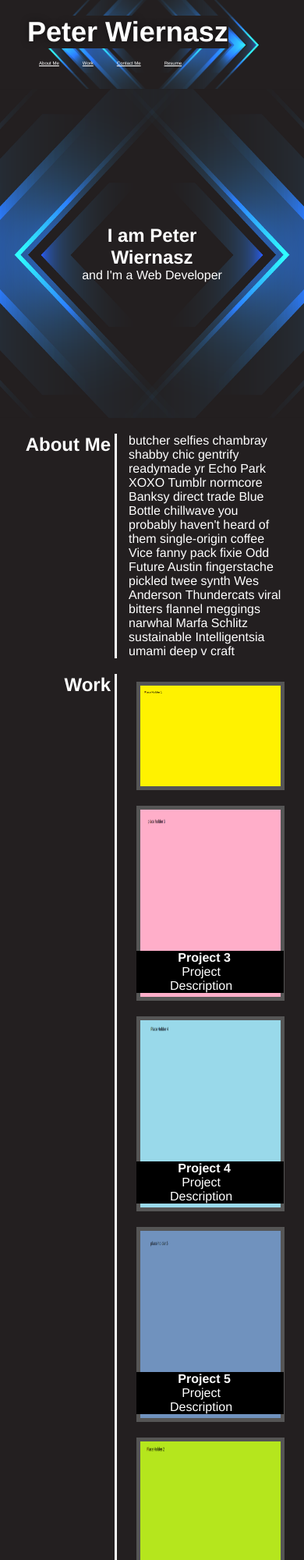
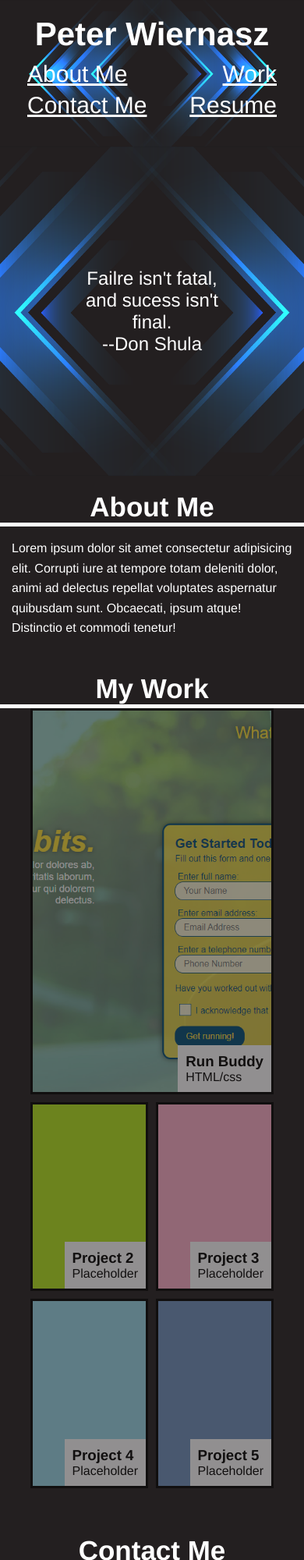
Before and after one commit to PWiernasz/Professional-Portfolio, a plain HTML site: page index.html in a window 390 px wide. Shown: the top 2000 px of the page at 78% size. Drawn offline with Linux system fonts and the light colour scheme.

Commit message:
switched back to grid for projects and addded media queries

```diff
--- a/assets/css/style.css
+++ b/assets/css/style.css
@@ -1,9 +1,11 @@
+/* color variables */
 :root {
     --primary-color: #231f20;
-    --secondary-color: #024e76;
+    --secondary-color: #30ffff;
     --tertiary-color: white;
   }
 
+/* remove default CSS styling */
   * {
     box-sizing: border-box;
     margin: 0;
@@ -17,42 +19,39 @@
   }
 
 .Section-Title {
-    min-width: 150px;
-    border-Right: 3px solid;
-    text-align: end;
-    float: Left;
-    flex: 1;
-    padding: 0px 5px 0px 10px;
-
+    border-right: 5px solid var(--tertiary-color);
+    min-height: 100%;
+    text-align: right;
+    padding-right: 20px;
+    min-width: 20%;
+    max-width: 20%;
 }
 
+.Section-Title h2 {
+    font-size: 36px;
+}
+
+/* header styling */
   header {
-    padding: 20px 35px;
+    padding: 20px;
     display: flex;
     justify-content: space-between;
     flex-wrap: wrap;
-    position: -webkit-sticky;
     position: sticky;
     top: 0;
     background-image: url("../images/banner.webp");
     background-size: cover;
     background-position: center;
     background-attachment: fixed;
-
-
     background-position: 50%;
     z-index: 9999;
-
-
   }
 
   header h1 {
     font-weight: bold;
     margin: 0;
-    font-size: 36px;
+    font-size: 42px;
     color: var(--tertiary-color);
-    background-color: var(--primary-color);
-    text-shadow: 0 0 10px rgba(0, 0, 0, 0.5);
   }
 
   header a {
@@ -61,31 +60,28 @@
   }
 
   header nav {
-    margin: 7px 0;
+    margin: 10px 0;
   }
 
   header nav ul {
     display: flex;
     flex-wrap: wrap;
     justify-content: space-between;
-    align-items: center;
     list-style: none;
   }
 
   header nav ul li a {
     padding: 10px 15px;
     font-weight: lighter;
-    font-size: 1.55vw;
+    font-size: 30px;
     text-decoration: underline;
   }
 
   header nav ul li a:hover {
-    background: var(--primary-color);
     color: var(--secondary-color);
-    border-radius: 15px;
-    text-shadow: none;
   }
 
+/* hero styling */
 .hero {
     background-image: url("../images/banner.webp");
     height: 50%;
@@ -96,168 +92,224 @@
 }
 
 .hero-text {
+    font-size: 24px;
     text-align: center;
     position: absolute;
     top: 50%;
     left: 50%;
     transform: translate(-50%, -50%);
-    color: white;
+    color: var(--tertiary-color);
+  }
+
+/* about styling */
+  .about {
+    display: flex;
+    justify-content: space-between;
+    align-items: stretch;
+    padding-top: 20px;
+  }
+
+  .about p {
+    font-size: 20px;
+    padding: 0 30px;
+    line-height: 1.6;
+    width: 90%;
   }
 
 
-  .about {
+/* my work styling */
+.my-work {
+    padding: 30px 0;
     display: flex;
+    justify-content: space-between;
+    background-color: var(--primary);
+}
 
-    padding-top: 20px;
+.my-work h2 {
+    color: var(--secondary);
+}
 
-  }
+.projects-grid-wrapper {
+    width: 80%;
+    height: 1000px;
+    display: flex;
+    justify-content: center;
+}
+
+.projects-grid {
+    width: 70%;
+    display: grid;
+    grid-template-columns: repeat(2, 1fr);
+    grid-template-rows: repeat(4, 1fr);
+    gap: 10px;
+}
+
+.project {
+    border: solid;
+    color: black;
+    display: flex;
+    justify-content: flex-end;
+    align-items: flex-end;
+    text-decoration: none;
+    background-size: cover;
+    background-position: center;
+    opacity: 0.5;
+}
+
+.project:hover {
+    opacity: 1.0;
+}
+
+.project1 {
+    grid-column: 1/3;
+    grid-row: span 2;
+    background-image: url("../images/run-buddy.png");
+}
+
+.project2 {
+    background-image: url("../images/project2.png");
+    background-position: 50% 15%;
+}
+
+.project3 {
+    background-image: url("../images/project3.png");
+    background-position: 60% 50%;
+}
+
+.project4 {
+    background-image: url("../images/project4.png");
+}
+
+.project5 {
+    background-image: url("../images/project5.png");
+}
+
+.project-label {
+    background-color: var(--tertiary-color);
+    color: var(--primary);
+    padding: 10px;
+}
+
+/* contact me styling  */
+footer {
+    display: flex;
+    justify-content: space-between;
+    flex-wrap: wrap;
+    padding-top: 30px;
+    margin-bottom: 30px;
+}
+
+.content-wrapper {
+    width: 80%;
+    display: flex;
+    justify-content: center;
+    align-items: center;
+}
+
+#contact-list {
+    width: 60%;
+}
+
+footer ul {
+    list-style: none;
+    display: flex;
+    flex-wrap: wrap;
+    justify-content: space-between;
+    align-content: center;
+    font-size: 30px;
+    font-weight: bolder;
+}
+
+footer ul li {
+    font-weight: bold;
+}
+
+footer ul li a {
+    text-decoration: none;
+    color: var(--primary);
+    padding: 8px;
+    font-weight: bold;
+}
+
+footer ul li a:hover {
+    color: var(--secondary-color);
+}
 
 
+/* MEDIA QUERY FOR TABLET SCREENS AND SMALLER */
+@media screen and (max-width: 768px) {
 
+    .Section-Title h2 {
+        font-size: 35px;
+    }
 
-  .about p {
-      padding: 0px 15px;
-      float: left;
-      width: 95%;
+    .about p {
+        font-size: 16px;
+        line-height: 1.6;
+    }
+}
 
+/* MEDIA QUERY FOR MOBILE PHONE SCREENS AND SMALLER */
+@media screen and (max-width: 575px) {
+    header {
+        justify-content: center;
+        padding: 20px;
+    }
 
-  }
-
-  .projects {
-
-    padding: 0px 15px;
-    width: 100%;
-    display: flex;
-      flex-wrap: wrap;
-
-  }
-
-  .primary-projects {
-    padding: 10px;
-    text-align: center;
-    position: relative;
-
-  }
-
-  .projects img {
-    border: 5px solid #555;
-    max-width: 100%;
-    max-height: 100%;
-  }
-
-  .secondary-projects {
-      display: flex;
-      flex-wrap: wrap;
+    header nav ul {
+        min-height: 80px;
     }
 
 
-  .card {
-    padding: 10px;
-    text-align: center;
-    position: relative;
+    .about {
+        flex-direction: column;
+    }
 
-  }
+    .Section-Title {
+        border-bottom: 5px solid var(--tertiary-color);
+        border-right: none;
+        text-align: center;
+        min-width: 100%;
+        max-width: 100%;
+        padding: 0;
+    }
 
+    .about p {
+        font-size: 16px;
+        line-height: 1.6;
+        width: 100%;
+        padding: 15px;
+    }
 
-  .card img {
-    width: 345px;
-    height: 250px;
-    flex: 1 12%;
+    .my-work {
+        flex-direction: column;
+        padding: 30px 0;
+    }
 
-  }
+    .projects-grid-wrapper {
+        width: 100%;
+    }
 
-  .text-block {
-    position: absolute;
-    bottom: 20px;
-    background-color: black;
-    color: white;
-    padding-left: 5px;
-    padding-right: 20px;
-    border-left: none;
-  }
+    .projects-grid {
+        width: 80%;
+    }
 
+    footer {
+        flex-direction: column;
+    }
 
+    footer ul {
+        flex-direction: column;
+        padding: 5px;
+    }
 
-  .contact {
+    .content-wrapper {
+        width: 100%;
+    }
 
-
-    padding-top: 20px;
-    padding-bottom: 20px;
-    padding-right: 20px;
-
-  }
-
-
-
-
-  .contact div ul {
-    display: flex;
-    flex-wrap: wrap;
-    justify-content: space-around;
-    align-items: center;
-    list-style: none;
-
-  }
-
-  .contact div ul li a {
-    padding: 10px 15px;
-    font-weight: lighter;
-    font-size: 1.55vw;
-    text-decoration: underline;
-    color: var(--tertiary-color);
-  }
-
-  /* UTILITIES */
-.text-left {
-    text-align: left;
-  }
-
-  .text-right {
-    text-align: right;
-  }
-
-  .flex-row {
-    display: flex;
-  }
-
-  .image-grid {
-      --gap: 16px;
-      --num-cols: 2;
-      --row-height: 300px;
-
-      box-sizing: border-box;
-      padding: var(--gap);
-
-      display: grid;
-      grid-template-columns: repeat(var(--num-cols), 1fr);
-      grid-auto-rows: var(--row-height);
-      gap: var(--gap);
-  }
-
-  .image-grid img {
-      width: 100%;
-      height: 100%;
-      object-fit: cover;
-  }
-
-  .image-grid-col-2 {
-      grid-column: span 2;
-  }
-
-  .image-grid-row-2 {
-    grid-row: span 2;
-}
-
-  @media screen and (max-width: 980px) {
-      .image-grid {
-          --row-height: 200px;
-      }
-
-  }
-
-  @media screen and (max-width: 575px) {
-    .image-grid {
-        --row-height: 100px;
+    footer ul li {
+        padding: 10px;
+        text-align: center;
     }
 
 }
--- a/index.html
+++ b/index.html
@@ -3,7 +3,7 @@
     <head>
         <meta charset="UTF-8">
         <meta name="viewport" content="width=device-width, initial-scale=1.0" />
-        <title>Professional Portfolio</title>
+        <title>Peter Wiernasz's Portfolio</title>
         <link rel="stylesheet" href="./assets/css/style.css">
     </head>
 
@@ -34,8 +34,12 @@
         <!-- Hero section -->
         <section class="hero">
             <div class="hero-text">
-                <h1>I am Peter Wiernasz</h1>
-                <p> and I'm a Web Developer</p>
+                <p>
+                    Failre isn't fatal, <br> and sucess isn't final.
+                </p>
+                <p>
+                    --Don Shula
+                </p>
             </div>
         </section>
 
@@ -43,92 +47,86 @@
         <!-- About Me -->
         <section id="About-Me" class="about">
             <div class="Section-Title">
-                <h1 class="">
+                <h2 >
                     About Me
-                </h1>
+                </h2>
             </div>
-            <div class="">
+            <div>
                 <p>
-                    butcher selfies chambray shabby chic gentrify readymade yr Echo Park XOXO Tumblr normcore Banksy direct trade Blue Bottle chillwave you probably haven't heard of them single-origin coffee Vice fanny pack fixie Odd Future Austin fingerstache pickled twee synth Wes Anderson Thundercats viral bitters flannel meggings narwhal Marfa Schlitz sustainable Intelligentsia umami deep v craft
+                    Lorem ipsum dolor sit amet consectetur adipisicing elit. Corrupti iure at tempore totam deleniti dolor, animi ad delectus repellat voluptates aspernatur quibusdam sunt. Obcaecati, ipsum atque! Distinctio et commodi tenetur!
                 </p>
             </div>
-
         </section>
 
 
         <!-- My work -->
-        <section id="Work" class="about">
-           <div class="Section-Title">
-               <h1>
-                   Work
-                </h1>
+        <section id="my-work" class="my-work">
+            <div class="Section-Title"><h2>My Work</h2></div>
+            <div class = "projects-grid-wrapper">
+                <div class="projects-grid">
+
+                    <a href="#" target="_blank"  class="project project1">
+                        <div class="project-label">
+                            <h3>Run Buddy</h3>
+                            <p>HTML/css</p>
                         </div>
-
-            <article class="projects">
-
-                <div class="primary-projects">
-                    <img src="./assets/images/project1.png" alt="Place Holder 1">
+                    </a>
+                    <a href="#" target="_blank"  class="project project2">
+                        <div class="project-label">
+                            <h3>Project 2</h3>
+                            <p>Placeholder</p>
                         </div>
-
-
-                <div class="secondary-projects">
-                    <div class="card">
-                        <img src="./assets/images/project3.png" alt="Place Holder 3">
-                        <div class="text-block">
-                            <h4>Project 3</h4>
-                            <p>Project Description</p>
+                    </a>
+                    <a href="#" target="_blank"  class="project project3">
+                        <div class="project-label">
+                            <h3>Project 3</h3>
+                            <p>Placeholder</p>
+                        </div>
+                    </a>
+                    <a href="#" target="_blank"  class="project project4">
+                        <div class="project-label">
+                            <h3>Project 4</h3>
+                            <p>Placeholder</p>
+                        </div>
+                    </a>
+                    <a href="#" target="_blank"  class="project project5">
+                        <div class="project-label">
+                            <h3>Project 5</h3>
+                            <p>Placeholder</p>
+                        </div>
+                    </a>
                 </div>
             </div>
-                    <div class="card">
-                        <img src="./assets/images/project4.png" alt="Place Holder 4">
-                        <div class="text-block">
-                            <h4>Project 4</h4>
-                            <p>Project Description</p>
-                        </div>
-                    </div>
-                    <div class="card">
-                        <img src="./assets/images/project5.png" alt="Place Holder 5">
-                        <div class="text-block">
-                            <h4>Project 5</h4>
-                            <p>Project Description</p>
-                        </div>
-                    </div>
-                    <div class="card">
-                        <img src="./assets/images/project2.png" alt="Place Holder 2">
-                        <div class="text-block">
-                            <h4>Project 2</h4>
-                            <p>Project Description</p>
-                        </div>
-                    </div>
+        </section>
 
-            </article>
-
-
-
-        </section>
 
         <!-- Contact Me -->
 
-        <section id="Contact-Me" class="contact">
+        <footer id="Contact-Me">
             <div class="Section-Title">
-                <h1>
+                <h2>
                     Contact Me
-                </h1>
+                </h2>
             </div>
-            <div>
+            <div class="content-wrapper">
+                <div class="contact-list">
                     <ul>
                         <li>
-                        <a href="#About-Me">555.555.5555</a>
+                            <p>555-555-5555</p>
                         </li>
                         <li>
-                        <a href="#Work">p.wiernasz@gmail.com</a>
+                            <a href="mailto:p.wiernasz@gmail.com">p.wiernasz@gmail.com</a>
                         </li>
                         <li>
-                        <a href="#Contact-Me">GitHub</a>
+                            <a href="https://github.com/pwiernasz">GitHub</a>
                         </li>
                         <li>
-                        <a href="#Resume">LinkedIn</a>
+                            <a href="https://www.linkedin.com">LinkedIn</a>
                         </li>
                     </ul>
                 </div>
-        </section>
+            </div>
+        </footer>
+
+    </body>
+</html>
```
Also changed, not shown: assets/images/run-buddy.png (added). Lines whose indentation alone changed are shown as unchanged.
